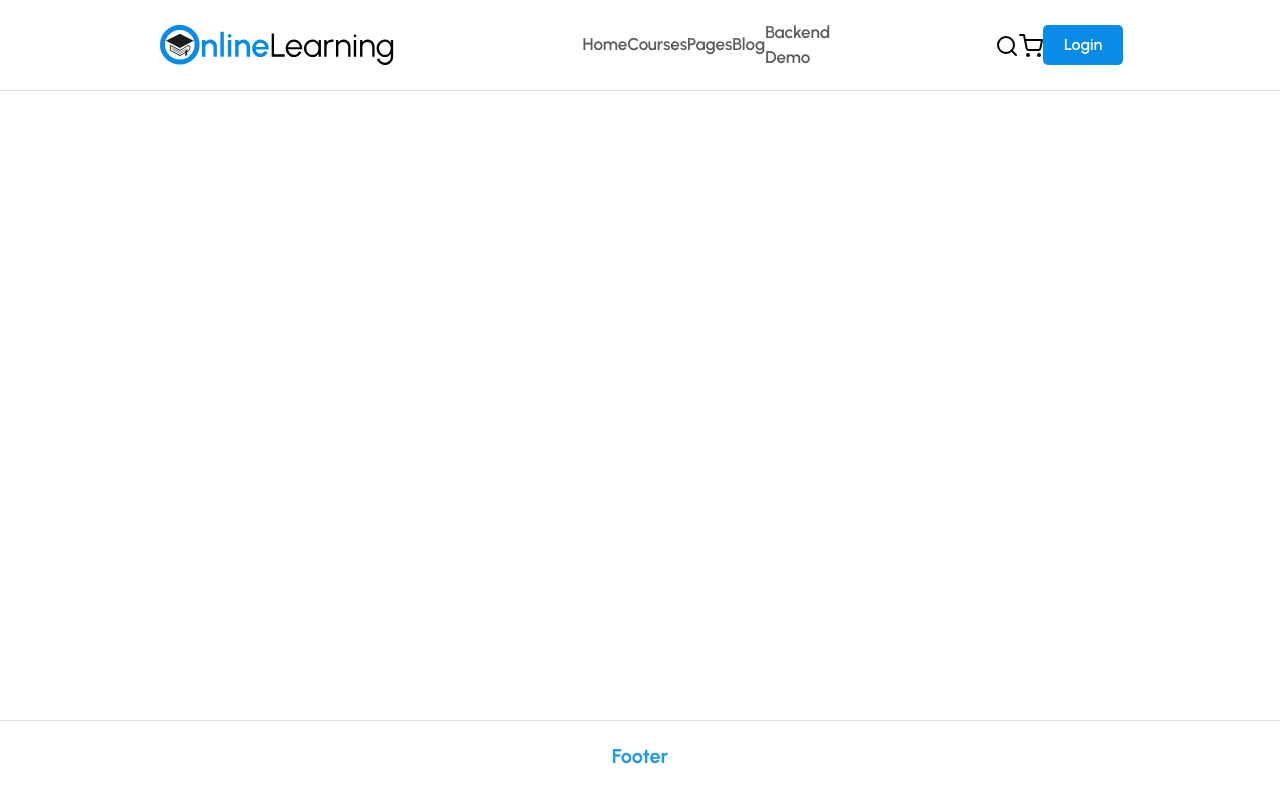
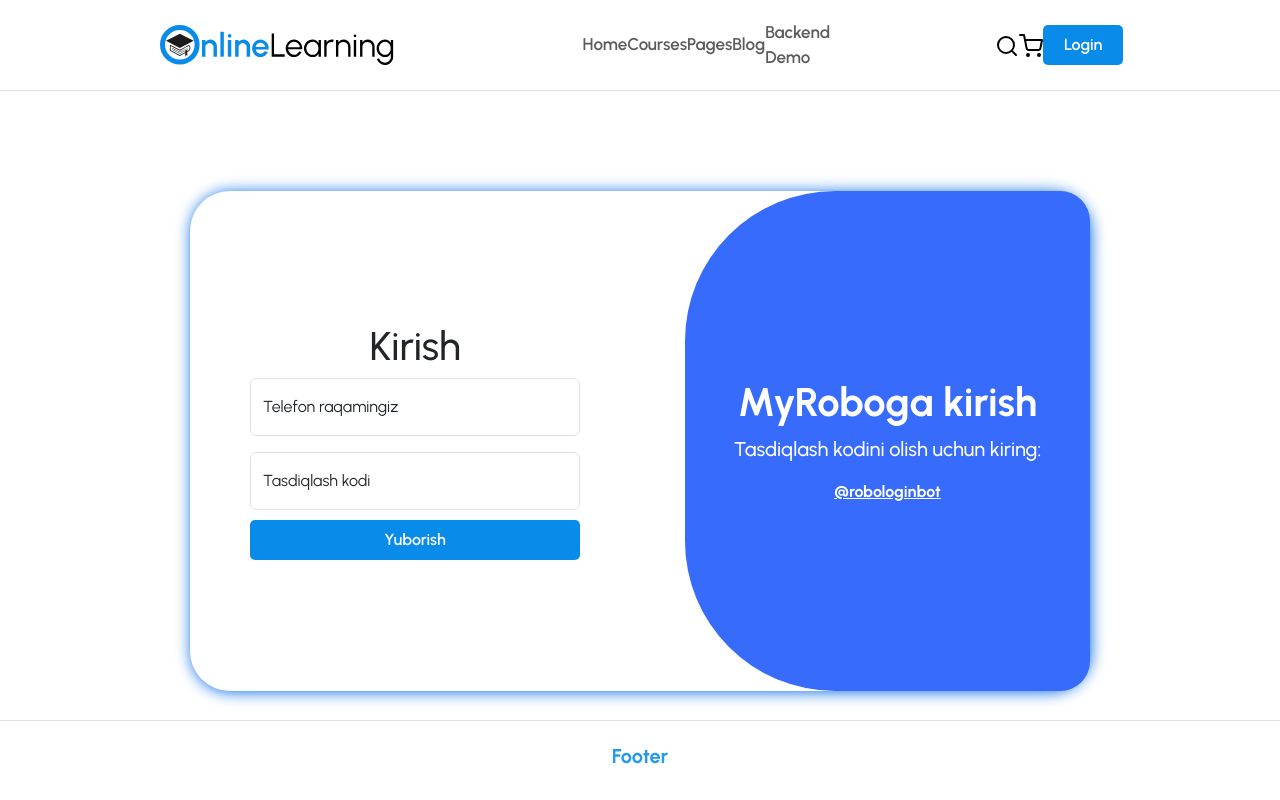
Before and after one commit to umidasirov/project-lc, a React (Vite) app: page /login in a window 1280 px wide. Built offline with nearby package versions, Linux system fonts and the light colour scheme.

Commit message:
added login contetn

```diff
--- a/index.html
+++ b/index.html
@@ -7,6 +7,8 @@
     <link rel="stylesheet" href="https://cdnjs.cloudflare.com/ajax/libs/font-awesome/6.7.2/css/all.min.css" integrity="sha512-Evv84Mr4kqVGRNSgIGL/F/aIDqQb7xQ2vcrdIwxfjThSH8CSR7PBEakCr51Ck+w+/U6swU2Im1vVX0SVk9ABhg==" crossorigin="anonymous" referrerpolicy="no-referrer" />
     <link rel="stylesheet" href="https://unpkg.com/flickity@2/dist/flickity.min.css">
     <script src="https://unpkg.com/flickity@2/dist/flickity.pkgd.min.js"></script>
+    <link href="https://cdn.jsdelivr.net/npm/bootstrap@5.3.3/dist/css/bootstrap.min.css" rel="stylesheet" integrity="sha384-QWTKZyjpPEjISv5WaRU9OFeRpok6YctnYmDr5pNlyT2bRjXh0JMhjY6hW+ALEwIH" crossorigin="anonymous">
+    <script src="https://cdn.jsdelivr.net/npm/bootstrap@5.3.3/dist/js/bootstrap.bundle.min.js" integrity="sha384-YvpcrYf0tY3lHB60NNkmXc5s9fDVZLESaAA55NDzOxhy9GkcIdslK1eN7N6jIeHz" crossorigin="anonymous"></script>
     <title>Learning C</title>
   </head>
   <body>
--- a/src/API/state.jsx
+++ b/src/API/state.jsx
@@ -1,3 +1,6 @@
+import { Links } from "react-router-dom"
+import HomePage from "../components/Pages/HomePage"
+
 const base = {
     priorityData: [{
           iconPriority: (
@@ -267,6 +270,32 @@ const base = {
           course:3,
           link:"/instructors/drake-taylor"
         },
+    ],
+    Links:[
+      {
+        title:"About Us",
+        link:"/about-us"
+      },
+      {
+        title:"About Us",
+        link:"/about-us"
+      },
+      {
+        title:"About Us",
+        link:"/about-us"
+      },
+      {
+        title:"About Us",
+        link:"/about-us"
+      },
+      {
+        title:"About Us",
+        link:"/about-us"
+      },
+      {
+        title:"About Us",
+        link:"/about-us"
+      },
     ]
 }
 export default base
--- a/src/App.css
+++ b/src/App.css
@@ -132,3 +132,59 @@
 .footer {
   margin-top: auto;
 }
+.login{
+  text-align: center;
+  margin-top: auto 0;
+}
+.login-container{
+  width: 900px;
+  height: 100%;
+  margin-top: 100px;
+}
+.login-container .login-item{
+  width: 100%;
+  box-shadow: #0A6DE9 1px 1px 15px 0px;
+  height: 500px;
+  border-radius: 40px;
+  display: flex;
+  align-items: center;
+  justify-content: space-between;
+}
+.form{
+  width: 50%;
+  padding: 20px 60px;
+}
+.form{
+  text-align: center;
+}
+.form button{
+  margin-top: 10px;
+}
+.banner{
+  cursor: default;
+  text-align: center;
+  width: 50%;
+  background-color: #376BFB;
+  height: 100%;
+  width: 45%;
+    height: 100%;
+    background-color: #376BFB;
+    border-radius: 150px 30px 30px 150px;
+    display: flex;
+    align-items: center;
+    justify-content: center;
+    flex-direction: column;
+    color: #fff;
+}
+.banner h2{
+  font-weight: 700;
+  font-size: 40px;
+}
+.banner p{
+  font-size: 20px;
+  font-weight: 500;
+}
+.banner a{
+  color: #fff;
+  font-weight: bolder;
+}
--- a/src/App.jsx
+++ b/src/App.jsx
@@ -1,13 +1,13 @@
-import { useEffect } from "react";
+import { Component, useEffect } from "react";
 import "./App.css";
 import Nav from "./components/Nav/Nav";
 import AOS from "aos";
 import "aos/dist/aos.css";
-import OurInstructor from "./components/homepage-components/Our-instructor/OurInstructor";
 import base from "./API/state";
 import HomePage from "./components/Pages/HomePage";
 import { Routes,Route } from "react-router-dom";
 import Footer from "./components/Footer/Footer";
+import Login from "./components/Pages/Login";
 function App() {
   useEffect(() => {
     AOS.init({
@@ -19,8 +19,11 @@ function App() {
     <div className="App">
       <Nav />
       <div className="pages">
-        <Routes className='content-all'>
-          <Route path="/" element={<HomePage base={base}/>} />
+        <Routes>
+          <Route path="/" element={<HomePage base={base} />} />
+          <Route path="/courses" element={"s"} />
+          <Route path="/login" element={<Login />} />
+          <Route path="*" element="page not faund" />
         </Routes>
       </div>
       <Footer />
--- /dev/null
+++ b/src/components/Pages/Login.jsx
@@ -0,0 +1,28 @@
+import Button from "../other/Button";
+
+export default function Login() {
+  return (
+    <div class="login-container container-all" data-aos="fade-up" data-aos-duration="30000">
+        <div className="login-item">
+            <div className="form">
+                <h1>Kirish</h1>
+                <form action="">
+                    <div class="form-floating mb-3">
+                        <input type="email" class="form-control" id="floatingInput" placeholder="name@example.com"/>
+                    <label for="floatingInput">Telefon raqamingiz</label>
+                    </div>
+                    <div class="form-floating">
+                        <input type="password" class="form-control" id="floatingPassword" placeholder="Password" />
+                    <label for="floatingPassword">Tasdiqlash kodi</label>
+                    </div>
+                    <Button title="Yuborish"/>
+                </form>
+            </div>
+            <div className="banner">
+                <h2>MyRoboga kirish</h2>
+                <p>Tasdiqlash kodini olish uchun kiring:</p>
+                <a href="https://t.me/robologinbot">@robologinbot</a>
+            </div>
+        </div>
+    </div>)
+}
```
Also changed, not shown: src/components/PrivateRoute/PrivateRoute.jsx (added, +22 -0 lines), src/components/Pages/CoursePage.jsx (added).
